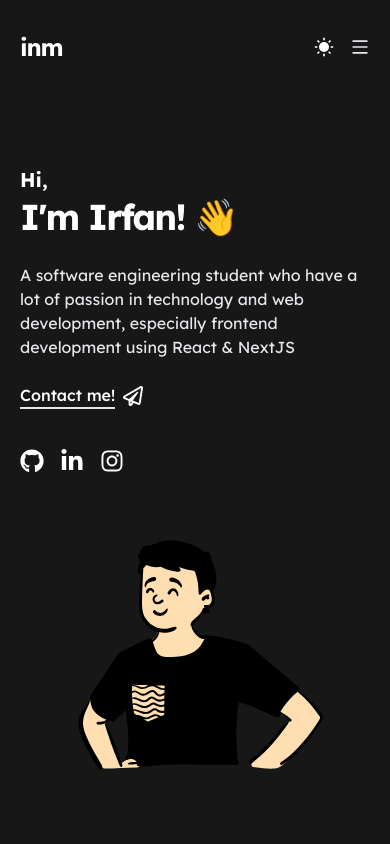
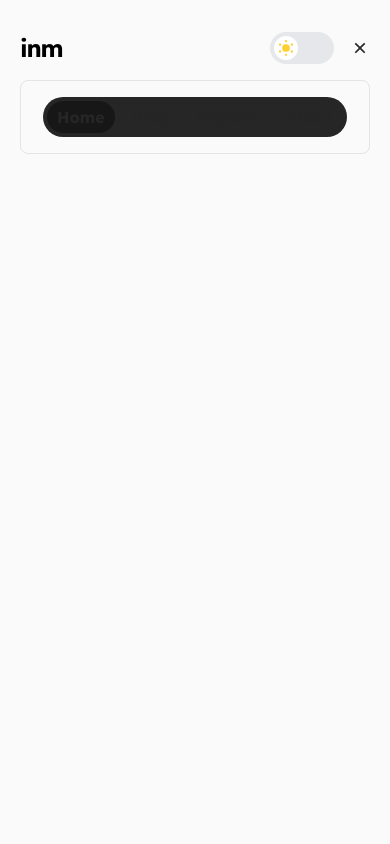
Before and after one commit to irfan44/irfannm, a Next.js app: page / in a window 390 px wide. Both pictures are taken after a click on the button "Menu". Shown: the top 844 px of the page. Built offline with nearby package versions, Linux system fonts and the light colour scheme.

Commit message:
feat: add navbar animation

```diff
--- a/components/layouts/Navbar/Menus/index.tsx
+++ b/components/layouts/Navbar/Menus/index.tsx
@@ -1,4 +1,5 @@
 import { Tab } from '@headlessui/react';
+import { motion } from 'framer-motion';
 import Link from 'next/link';
 import { useRouter } from 'next/router';
 import menuList from 'data/menuList';
@@ -15,15 +16,34 @@ const Menus = () => {
             return (
               <Tab
                 key={name}
-                className={`${
-                  route.pathname == link ||
-                  (pathname.startsWith(link) && link != '/')
-                    ? 'bg-neutral-900 font-bold'
-                    : ''
-                } inline-flex h-8 px-2.5 items-center rounded-full`}
+                // className={`${
+                //   route.pathname == link ||
+                //   (pathname.startsWith(link) && link != '/')
+                //     ? 'bg-neutral-900 font-bold'
+                //     : ''
+                // } inline-flex h-8 px-2.5 items-center rounded-full`}
               >
                 <Link href={link}>
-                  <a>{name}</a>
+                  <a>
+                    {route.pathname == link ||
+                    (pathname.startsWith(link) && link != '/') ? (
+                      <motion.div
+                        className="bg-neutral-900 font-bold h-8 px-2.5 rounded-full inline-flex items-center"
+                        layoutId="active"
+                        transition={{
+                          type: 'spring',
+                          stiffness: 270,
+                          damping: 30,
+                        }}
+                      >
+                        {name}
+                      </motion.div>
+                    ) : (
+                      <div className="inline-flex h-8 px-2.5 items-center rounded-full">
+                        {name}
+                      </div>
+                    )}
+                  </a>
                 </Link>
               </Tab>
             );
--- a/components/layouts/Navbar/index.tsx
+++ b/components/layouts/Navbar/index.tsx
@@ -1,49 +1,12 @@
-import { useTheme } from 'next-themes';
 import Link from 'next/link';
-import { useEffect, useState } from 'react';
-import {
-  RiCloseLine,
-  RiMenuLine,
-  RiMoonClearFill,
-  RiSunFill,
-} from 'react-icons/ri';
-import Button from 'components/common/Button';
+import { useState } from 'react';
+import { RiCloseLine, RiMenuLine } from 'react-icons/ri';
 import ThemeSwitcher from 'components/common/ThemeSwitcher';
 import Container from 'components/layouts/Container';
 import Menus from 'components/layouts/Navbar/Menus';
 
 const Navbar = () => {
   const [isActive, setActive] = useState(false);
-  const [mounted, setMounted] = useState(false);
-  const { systemTheme, theme, setTheme } = useTheme();
-
-  const renderThemeChanger = () => {
-    const currentTheme = theme === 'system' ? systemTheme : theme;
-
-    if (currentTheme === 'dark') {
-      return (
-        <Button title="Change to light theme" onClick={() => setTheme('light')}>
-          <p className="text-xl text-black dark:text-white">
-            <RiSunFill />
-          </p>
-        </Button>
-      );
-    } else {
-      return (
-        <Button title="Change to dark theme" onClick={() => setTheme('dark')}>
-          <p className="text-xl text-black dark:text-white">
-            <RiMoonClearFill />
-          </p>
-        </Button>
-      );
-    }
-  };
-
-  useEffect(() => {
-    setMounted(true);
-  }, []);
-
-  if (!mounted) return null;
 
   return (
     <nav className="mt-4 w-full bg-neutral-50 dark:bg-neutral-900 z-10">
@@ -58,7 +21,9 @@ const Navbar = () => {
           </div>
           <div className="md:hidden ml-auto py-auto flex items-center">
             <ul className="flex space-x-2 items-center">
-              <li className="flex items-center">{renderThemeChanger()}</li>
+              <li className="flex items-center">
+                <ThemeSwitcher />
+              </li>
               <li className="flex items-center">
                 <button
                   className="ml-2 flex items-center"
```
